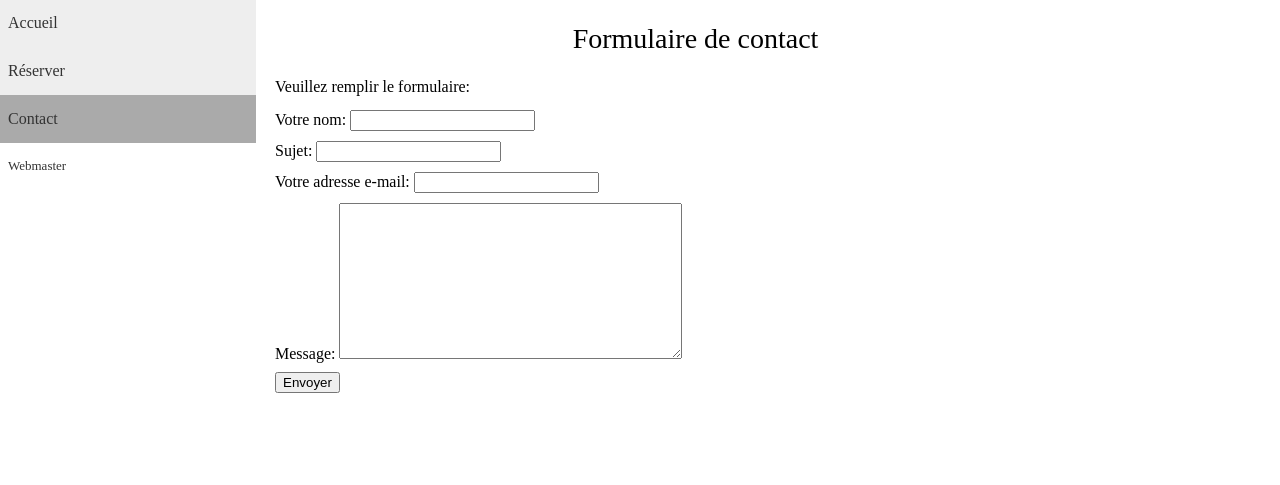
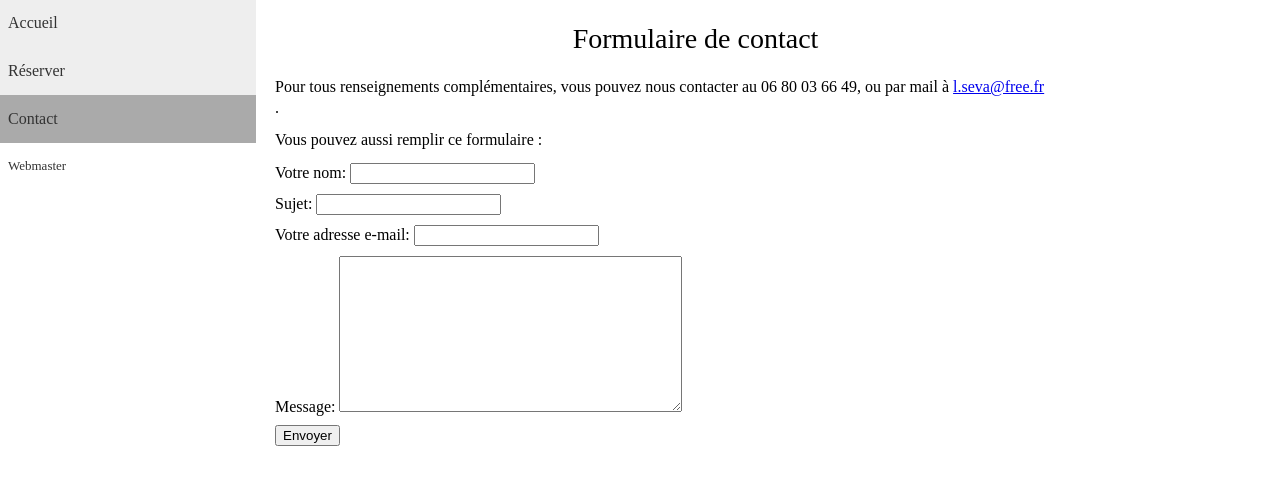
Before and after one commit to fossabot/Rent-MontDore, a Django app: page /contact/ in a window 1280 px wide. Shown: the part 173-658 px from the top of the page. Run offline with Django 3.2, Linux system fonts and the light colour scheme.

Commit message:
Update contact details

```diff
--- a/contact/templates/contact/contact.html
+++ b/contact/templates/contact/contact.html
@@ -13,6 +13,7 @@
 
 {% block content %}
   <h1>Formulaire de contact</h1>
+  <p>Pour tous renseignements complémentaires, vous pouvez nous contacter au 06 80 03 66 49, ou par mail à <a href="mailto:l.seva@free.fr">l.seva@free.fr</a></p>.
   <form action="{% url "contact" %}" method="post">
     {% csrf_token %}
     <div><p class="msg">{{ msg }}</p></div>
--- a/contact/views.py
+++ b/contact/views.py
@@ -21,6 +21,6 @@ def contact(request):
 
     else:
         form = ContactForm()
-        msg = "Veuillez remplir le formulaire:"
+        msg = "Vous pouvez aussi remplir ce formulaire :"
 
     return render(request, 'contact/contact.html', locals())
```
